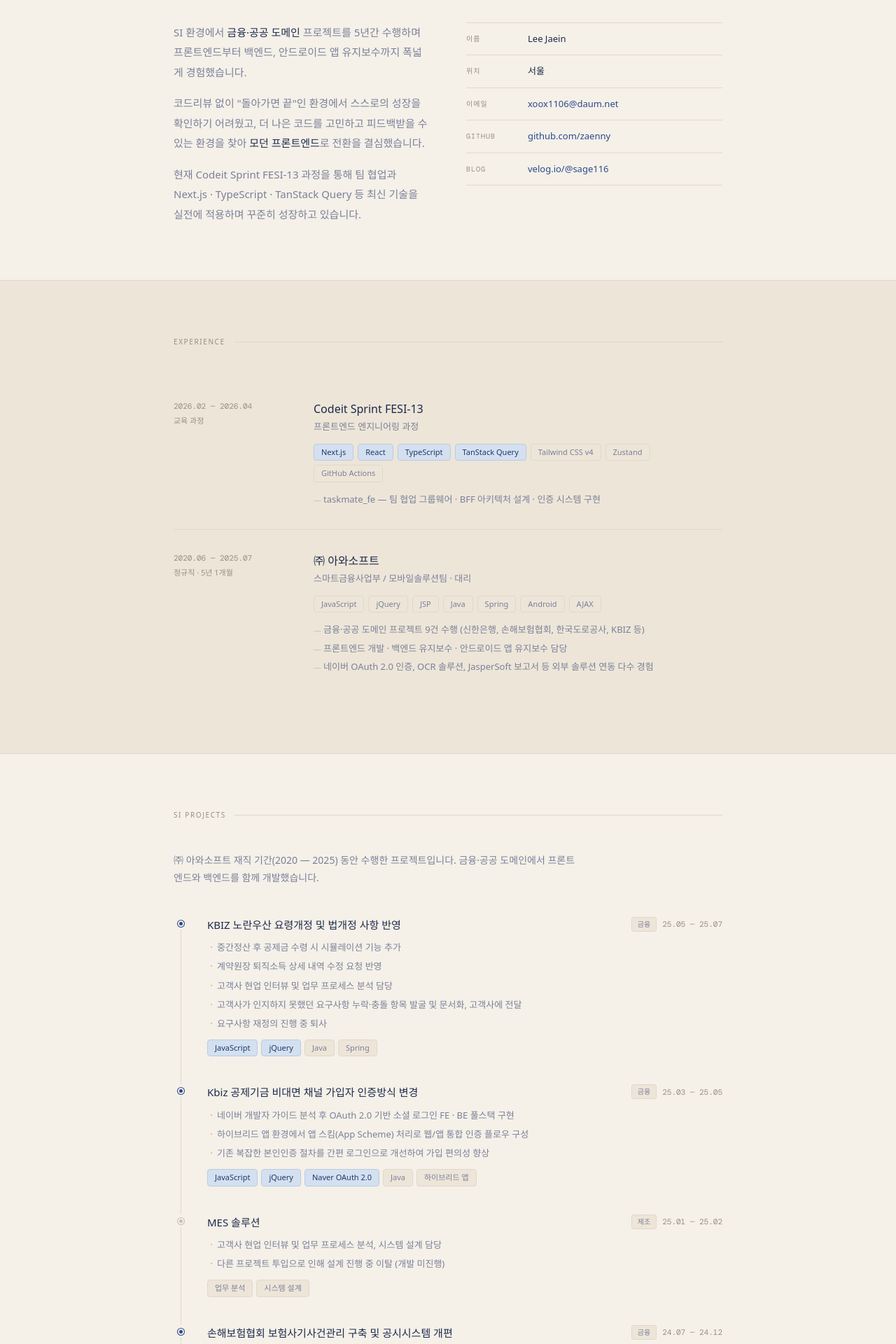
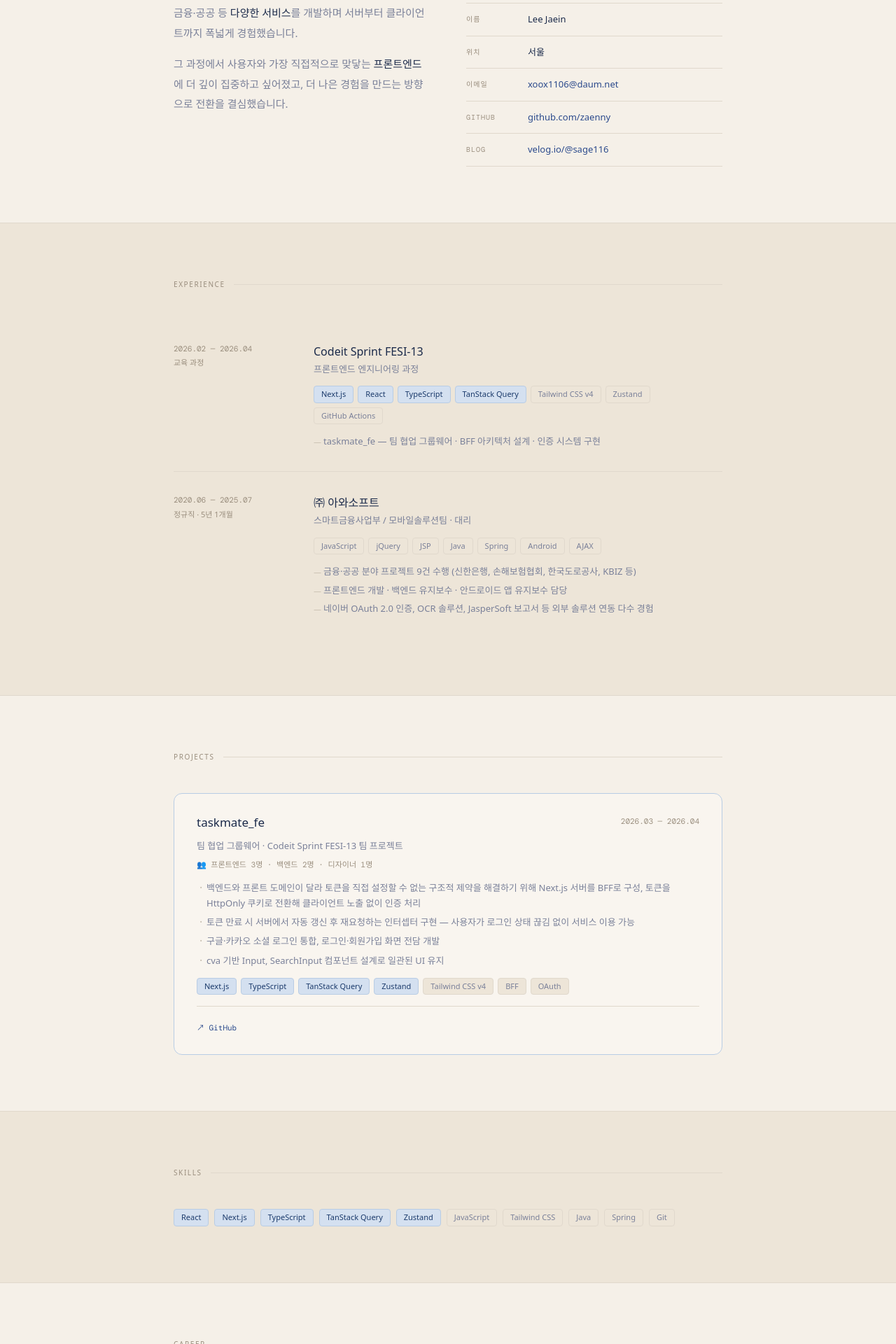
Before and after one commit to zaenny/portfolio, a Next.js app: page / in a window 1280 px wide. Shown: the part 700-2620 px from the top of the page at 70% size. Built offline with nearby package versions, Linux system fonts and the light colour scheme; a web font is replaced by a local one.

Commit message:
refactor: 포트폴리오 1차 콘텐츠 개선

```diff
--- a/src/app/globals.css
+++ b/src/app/globals.css
@@ -18,6 +18,8 @@
   --font-serif: var(--font-serif);
   --font-mono: var(--font-mono);
   --font-sans: var(--font-sans);
+
+  --animate-fade-up: fadeUp 0.6s ease both;
 }
 
 html {
@@ -32,6 +34,10 @@ body {
 }
 
 @keyframes fadeUp {
+  from {
+    opacity: 0;
+    transform: translateY(12px);
+  }
   to {
     opacity: 1;
     transform: translateY(0);
--- a/src/app/layout.tsx
+++ b/src/app/layout.tsx
@@ -24,7 +24,7 @@ const notoSansKR = Noto_Sans_KR({
 export const metadata: Metadata = {
   title: "Lee Jaein — Frontend Engineer",
   description:
-    "5년간 금융·공공 SI를 거쳐 모던 프론트엔드로 전환한 개발자 Lee Jaein의 포트폴리오입니다.",
+    "5년간 금융·공공 서비스를 개발해온 프론트엔드 엔지니어 Lee Jaein입니다.",
 };
 
 export default function RootLayout({
--- a/src/app/page.tsx
+++ b/src/app/page.tsx
@@ -17,9 +17,9 @@ export default function Home() {
         <Hero />
         <About />
         <Experience />
+        <Projects />
+        <Skills />
         <SiProjects />
-        <Skills />
-        <Projects />
         <Archiving />
         <Contact />
       </main>
--- a/src/components/sections/About.tsx
+++ b/src/components/sections/About.tsx
@@ -12,26 +12,17 @@ export default function About() {
           <RevealWrapper delay={100}>
             <div className="flex flex-col gap-[16px] text-[15px] text-muted leading-[1.9]">
               <p>
-                SI 환경에서{" "}
+                금융·공공 등{" "}
                 <strong className="text-navy font-medium">
-                  금융·공공 도메인
-                </strong>{" "}
-                프로젝트를 5년간 수행하며 프론트엔드부터 백엔드, 안드로이드 앱
-                유지보수까지 폭넓게 경험했습니다.
+                  다양한 서비스
+                </strong>
+                를 개발하며 서버부터 클라이언트까지 폭넓게 경험했습니다.
               </p>
               <p>
-                코드리뷰 없이 {'"돌아가면 끝"'}인 환경에서 스스로의 성장을
-                확인하기 어려웠고, 더 나은 코드를 고민하고 피드백받을 수 있는
-                환경을 찾아{" "}
-                <strong className="text-navy font-medium">
-                  모던 프론트엔드
-                </strong>
-                로 전환을 결심했습니다.
-              </p>
-              <p>
-                현재 Codeit Sprint FESI-13 과정을 통해 팀 협업과 Next.js ·
-                TypeScript · TanStack Query 등 최신 기술을 실전에 적용하며
-                꾸준히 성장하고 있습니다.
+                그 과정에서 사용자와 가장 직접적으로 맞닿는{" "}
+                <strong className="text-navy font-medium">프론트엔드</strong>에
+                더 깊이 집중하고 싶어졌고, 더 나은 경험을 만드는 방향으로
+                전환을 결심했습니다.
               </p>
             </div>
           </RevealWrapper>
@@ -55,9 +46,9 @@ export default function About() {
                   value: "velog.io/@sage116",
                   href: "https://velog.io/@sage116",
                 },
-              ].map((item, i) => (
+              ].map((item) => (
                 <div
-                  key={i}
+                  key={item.label}
                   className="flex items-start gap-[16px] py-[13px] border-b border-sand-l first:border-t first:border-sand-l"
                 >
                   <span className="font-mono text-[10px] tracking-[0.1em] uppercase text-light w-[72px] flex-shrink-0 pt-[2px]">
--- a/src/components/sections/Experience.tsx
+++ b/src/components/sections/Experience.tsx
@@ -54,9 +54,9 @@ export default function Experience() {
               <div className="flex flex-col gap-[5px]">
                 {[
                   "taskmate_fe — 팀 협업 그룹웨어 · BFF 아키텍처 설계 · 인증 시스템 구현",
-                ].map((bullet, i) => (
+                ].map((bullet) => (
                   <p
-                    key={i}
+                    key={bullet}
                     className="text-[13px] text-muted pl-[14px] relative leading-[1.65] before:content-['—'] before:absolute before:left-0 before:text-sand before:text-[11px] before:top-[2px]"
                   >
                     {bullet}
@@ -98,12 +98,12 @@ export default function Experience() {
               </div>
               <div className="flex flex-col gap-[5px]">
                 {[
-                  "금융·공공 도메인 프로젝트 9건 수행 (신한은행, 손해보험협회, 한국도로공사, KBIZ 등)",
+                  "금융·공공 분야 프로젝트 9건 수행 (신한은행, 손해보험협회, 한국도로공사, KBIZ 등)",
                   "프론트엔드 개발 · 백엔드 유지보수 · 안드로이드 앱 유지보수 담당",
                   "네이버 OAuth 2.0 인증, OCR 솔루션, JasperSoft 보고서 등 외부 솔루션 연동 다수 경험",
-                ].map((bullet, i) => (
+                ].map((bullet) => (
                   <p
-                    key={i}
+                    key={bullet}
                     className="text-[13px] text-muted pl-[14px] relative leading-[1.65] before:content-['—'] before:absolute before:left-0 before:text-sand before:text-[11px] before:top-[2px]"
                   >
                     {bullet}
--- a/src/components/sections/SiProjects.tsx
+++ b/src/components/sections/SiProjects.tsx
@@ -8,12 +8,11 @@ export default function SiProjects() {
     <section id="si-projects" className="bg-bg py-[80px]">
       <div className="max-w-[880px] mx-auto px-[48px]">
         <RevealWrapper>
-          <SectionLabel>SI Projects</SectionLabel>
+          <SectionLabel>Career</SectionLabel>
         </RevealWrapper>
         <RevealWrapper delay={100}>
           <p className="text-[14px] text-muted leading-[1.8] mb-[44px] max-w-[580px]">
-            ㈜ 아와소프트 재직 기간(2020 — 2025) 동안 수행한 프로젝트입니다.
-            금융·공공 도메인에서 프론트엔드와 백엔드를 함께 개발했습니다.
+            ㈜ 아와소프트 재직(2020 — 2025) 중 수행한 프로젝트들입니다.
           </p>
         </RevealWrapper>
 
@@ -43,19 +42,14 @@ export default function SiProjects() {
                     <p className="text-[15px] font-medium text-navy">
                       {project.name}
                     </p>
-                    <div className="flex items-center gap-[8px] flex-shrink-0">
-                      <span className="text-[10px] bg-tag-bg text-muted rounded-[3px] px-[8px] py-[2px] border border-sand-l">
-                        {project.domain}
-                      </span>
-                      <span className="font-mono text-[11px] text-light">
-                        {project.period}
-                      </span>
-                    </div>
+                    <span className="font-mono text-[11px] text-light flex-shrink-0">
+                      {project.period}
+                    </span>
                   </div>
                   <div className="flex flex-col gap-[5px] mb-[12px]">
-                    {project.bullets.map((bullet, j) => (
+                    {project.bullets.map((bullet) => (
                       <p
-                        key={j}
+                        key={bullet}
                         className="text-[13px] text-muted pl-[14px] relative leading-[1.7] before:content-['·'] before:absolute before:left-[4px] before:text-sand before:text-[16px] before:leading-[1.4]"
                       >
                         {bullet}
--- a/src/components/sections/Skills.tsx
+++ b/src/components/sections/Skills.tsx
@@ -13,26 +13,13 @@ export default function Skills() {
         <RevealWrapper>
           <SectionLabel>Skills</SectionLabel>
         </RevealWrapper>
-        <div className="flex flex-col gap-[28px]">
-          {skills.map((group, i) => (
-            <RevealWrapper key={group.label} delay={i * 100}>
-              <div>
-                <p className="font-mono text-[10px] tracking-[0.12em] uppercase text-light mb-[10px]">
-                  {group.label}
-                </p>
-                <div className="flex flex-wrap gap-[8px]">
-                  {group.items.map((item) => (
-                    <Tag
-                      key={item.name}
-                      name={item.name}
-                      highlight={item.highlight}
-                    />
-                  ))}
-                </div>
-              </div>
-            </RevealWrapper>
-          ))}
-        </div>
+        <RevealWrapper delay={100}>
+          <div className="flex flex-wrap gap-[8px]">
+            {skills.map((skill) => (
+              <Tag key={skill.name} name={skill.name} highlight={skill.highlight} />
+            ))}
+          </div>
+        </RevealWrapper>
       </div>
     </section>
   );
--- a/src/data/projects.ts
+++ b/src/data/projects.ts
@@ -6,11 +6,10 @@ export const projects = [
     desc: "팀 협업 그룹웨어 · Codeit Sprint FESI-13 팀 프로젝트",
     team: "프론트엔드 3명 · 백엔드 2명 · 디자이너 1명",
     bullets: [
-      "구글 · 카카오 OAuth 소셜 로그인 구현, Access/Refresh 토큰 갱신 로직 직접 구현",
-      "Next.js proxy.ts 기반 인증 미들웨어 구성, 로그인·회원가입 화면 전담 개발",
-      "Next.js App Router 기반 BFF 아키텍처 설계 및 구현",
-      "Tailwind CSS v4 커스텀 테마 변수 및 반응형 브레이크포인트 설정",
-      "cva 기반 재사용 컴포넌트(Input, SearchInput) 설계",
+      "백엔드와 프론트 도메인이 달라 토큰을 직접 설정할 수 없는 구조적 제약을 해결하기 위해 Next.js 서버를 BFF로 구성, 토큰을 HttpOnly 쿠키로 전환해 클라이언트 노출 없이 인증 처리",
+      "토큰 만료 시 서버에서 자동 갱신 후 재요청하는 인터셉터 구현 — 사용자가 로그인 상태 끊김 없이 서비스 이용 가능",
+      "구글·카카오 소셜 로그인 통합, 로그인·회원가입 화면 전담 개발",
+      "cva 기반 Input, SearchInput 컴포넌트 설계로 일관된 UI 유지",
     ],
     tags: [
       "Next.js",
--- a/src/data/siProjects.ts
+++ b/src/data/siProjects.ts
@@ -2,14 +2,11 @@ export const siProjects = [
   {
     id: 1,
     name: "KBIZ 노란우산 요령개정 및 법개정 사항 반영",
-    domain: "금융",
-    period: "25.05 — 25.07",
+    period: "2025.04 — 2025.07",
     bullets: [
-      "중간정산 후 공제금 수령 시 시뮬레이션 기능 추가",
-      "계약원장 퇴직소득 상세 내역 수정 요청 반영",
-      "고객사 현업 인터뷰 및 업무 프로세스 분석 담당",
-      "고객사가 인지하지 못했던 요구사항 누락·충돌 항목 발굴 및 문서화, 고객사에 전달",
-      "요구사항 재정의 진행 중 퇴사",
+      "법령 개정 사항 반영으로 공제금 수령 시뮬레이션 기능 개발 — 사용자가 중간정산 후 수령액을 직접 확인할 수 있도록 화면 설계 및 구현",
+      "계약원장 퇴직소득 상세 내역 화면 수정",
+      "고객사 현업 인터뷰를 통해 요구사항 누락·충돌 항목을 발굴하고 문서화하여 고객사에 전달",
     ],
     tags: ["JavaScript", "jQuery", "Java", "Spring"],
     highlight: ["JavaScript", "jQuery"],
@@ -18,40 +15,25 @@ export const siProjects = [
   {
     id: 2,
     name: "Kbiz 공제기금 비대면 채널 가입자 인증방식 변경",
-    domain: "금융",
-    period: "25.03 — 25.05",
+    period: "2025.01 — 2025.06",
     bullets: [
-      "네이버 개발자 가이드 분석 후 OAuth 2.0 기반 소셜 로그인 FE · BE 풀스택 구현",
-      "하이브리드 앱 환경에서 앱 스킴(App Scheme) 처리로 웹/앱 통합 인증 플로우 구성",
-      "기존 복잡한 본인인증 절차를 간편 로그인으로 개선하여 가입 편의성 향상",
+      "공인인증서에만 의존하던 인증 방식을 간편 로그인으로 확대하려는 고객사 요청으로, 네이버 OAuth 2.0 인증 플로우를 프론트엔드부터 백엔드까지 단독 구현",
+      "네이버 실명인증 결과를 서버에서 수신해 기존 회원 DB와 대조 후 자체 토큰을 발급하는 인증 파이프라인 설계",
+      "도입 후 간편 로그인 이용이 공인인증서 이용을 상회",
     ],
     tags: ["JavaScript", "jQuery", "Naver OAuth 2.0", "Java", "하이브리드 앱"],
     highlight: ["JavaScript", "jQuery", "Naver OAuth 2.0"],
     dimmed: false,
   },
   {
-    id: 3,
-    name: "MES 솔루션",
-    domain: "제조",
-    period: "25.01 — 25.02",
-    bullets: [
-      "고객사 현업 인터뷰 및 업무 프로세스 분석, 시스템 설계 담당",
-      "다른 프로젝트 투입으로 인해 설계 진행 중 이탈 (개발 미진행)",
-    ],
-    tags: ["업무 분석", "시스템 설계"],
-    highlight: [] as string[],
-    dimmed: true,
-  },
-  {
     id: 4,
     name: "손해보험협회 보험사기사건관리 구축 및 공시시스템 개편",
-    domain: "금융",
-    period: "24.07 — 24.12",
+    period: "2024.07 — 2024.12",
     bullets: [
-      "보험사기 관리를 위한 공시시스템 FE 개발 — ajax · tuiGrid 공통 모듈 설계 및 구현으로 코드 재사용성 향상",
-      "async/await 기반 비동기 데이터 조회 패턴 적용으로 콜백 지옥 해소 및 코드 가독성 개선",
-      "sheetjs 라이브러리 연동으로 대용량 데이터 엑셀 다운로드 기능 구현",
-      "보험사기 관리자 시스템 신규 개발로 담당자 업무 처리 효율화",
+      "팀원마다 AJAX 호출 코드를 각자 작성해 중복이 누적되는 문제를 해결하기 위해 공통 AJAX 모듈을 설계, 이후 개발에서 공통 모듈 기반으로 표준화",
+      "async/await 패턴으로 콜백 중첩 구조를 정리해 코드 가독성 개선",
+      "대용량 보험 데이터 엑셀 다운로드 기능 구현",
+      "보험사기 담당자 업무 처리를 위한 관리자 시스템 신규 개발",
     ],
     tags: ["JavaScript", "jQuery", "tuiGrid", "sheetjs", "async/await", "AJAX"],
     highlight: ["JavaScript", "jQuery", "tuiGrid"],
@@ -60,8 +42,7 @@ export const siProjects = [
   {
     id: 5,
     name: "안전톡 웹사이트 — 위험요소관리 시스템",
-    domain: "공공",
-    period: "24.04 — 24.06",
+    period: "2024.04 — 2024.06",
     bullets: [
       "공사현장 관리자가 현장 위험요소를 관리하는 관리자 도구 FE · BE 풀스택 개발",
       "Ajax + Thymeleaf 조합으로 서버사이드 렌더링 기반 리스트 조회 및 표출 구현",
@@ -75,12 +56,11 @@ export const siProjects = [
   {
     id: 6,
     name: "신한은행 법인대출 중개 플랫폼 구축",
-    domain: "금융",
-    period: "23.09 — 24.03",
+    period: "2023.09 — 2024.03",
     bullets: [
-      "loannbiz.com 관리자 플랫폼 FE 단독 개발 — 접속수·가입현황·대출진행 현황 등 메인 대시보드 전 화면 담당",
-      "echart 라이브러리로 대출 관련 통계 차트 구현, jsgrid로 대출 양식 데이터 그리드 표출",
-      "sheetjs 엑셀 다운로드 기능 구현, 일반/법인사용자 권한별 게시판 접근 제어 구현",
+      "관리 도구 자체가 없어 내부 직원이 현황을 통합 관리할 수 없던 상황에서, 대출 신청·기업 목록·서류 조회까지 관리자 플랫폼 전체를 단독 개발 (0→1)",
+      "대출 신청·승인·진행 현황을 차트와 데이터 그리드로 시각화, 사용자 유형별 접근 권한 제어 구현",
+      "엑셀 다운로드 기능으로 데이터 추출 업무 효율화",
     ],
     tags: ["JavaScript", "jQuery", "echart", "jsgrid", "sheetjs", "AJAX"],
     highlight: ["JavaScript", "jQuery", "echart"],
@@ -89,8 +69,7 @@ export const siProjects = [
   {
     id: 7,
     name: "한국도로공사 영업정보시스템 유지관리",
-    domain: "공공",
-    period: "23.02 — 23.08",
+    period: "2023.02 — 2023.08",
     bullets: [
       "고속도로 통행료 홈페이지 FE · BE 유지보수",
       "JavaScript · jQuery 사용자 화면 유지보수, JSP 이벤트 화면 개발 및 API 생성",
@@ -102,8 +81,7 @@ export const siProjects = [
   {
     id: 8,
     name: "신한은행 화상상담서비스 확대 구축",
-    domain: "금융",
-    period: "22.08 — 23.01",
+    period: "2022.08 — 2023.01",
     bullets: [
       "다양한 인입채널 화상상담 중 상담사 서비스 화면 FE 개발",
       "AJAX · Fetch API 기반 비동기 데이터 조회 구현",
@@ -116,8 +94,7 @@ export const siProjects = [
   {
     id: 9,
     name: "KBIZ 디지털 공제시스템(노란우산) 구축",
-    domain: "금융",
-    period: "21.09 — 22.07",
+    period: "2021.09 — 2022.07",
     bullets: [
       "대출 연장 기능 FE · BE 개발 — 프론트엔드와 백엔드 간 원활한 데이터 통신을 위한 API 설계 및 구현",
       "AJAX 비동기 데이터 조회 및 화면 갱신, JavaScript · jQuery 데이터 표출 구현",
@@ -130,8 +107,7 @@ export const siProjects = [
   {
     id: 10,
     name: "한국도로공사 통합정보시스템 유지관리",
-    domain: "공공",
-    period: "20.06 — 21.08",
+    period: "2020.06 — 2021.08",
     bullets: [
       "사내앱·자재장비·스마트공사관리·고속도로상황대응 등 안드로이드 기반 앱 + 웹뷰 앱 유지보수",
       "Android Studio + Java로 내부직원용·대국민 제공용 앱 유지보수, 구글스토어·원스토어 배포",
--- a/src/data/skills.ts
+++ b/src/data/skills.ts
@@ -1,48 +1,12 @@
 export const skills = [
-  {
-    label: "Frontend — 현재 주력",
-    items: [
   { name: "React", highlight: true },
   { name: "Next.js", highlight: true },
   { name: "TypeScript", highlight: true },
   { name: "TanStack Query", highlight: true },
   { name: "Zustand", highlight: true },
+  { name: "JavaScript", highlight: false },
   { name: "Tailwind CSS", highlight: false },
-      { name: "JavaScript", highlight: false },
-      { name: "HTML / CSS", highlight: false },
-    ],
-  },
-  {
-    label: "Frontend — SI 경험",
-    items: [
-      { name: "jQuery", highlight: false },
-      { name: "JSP", highlight: false },
-      { name: "AJAX", highlight: false },
-      { name: "Thymeleaf", highlight: false },
-      { name: "echart", highlight: false },
-      { name: "tuiGrid", highlight: false },
-      { name: "sheetjs", highlight: false },
-      { name: "jsgrid", highlight: false },
-    ],
-  },
-  {
-    label: "Backend / Infra",
-    items: [
-      { name: "Supabase", highlight: false },
   { name: "Java", highlight: false },
   { name: "Spring", highlight: false },
-      { name: "GitHub Actions", highlight: false },
-      { name: "Vercel", highlight: false },
-      { name: "Android", highlight: false },
-    ],
-  },
-  {
-    label: "Tools",
-    items: [
   { name: "Git", highlight: false },
-      { name: "Figma", highlight: false },
-      { name: "Android Studio", highlight: false },
-      { name: "JasperSoft Studio", highlight: false },
-    ],
-  },
 ];
```
Also changed, not shown: src/components/sections/Hero.tsx (+5 -9 lines). Lines whose indentation alone changed are shown as unchanged.
